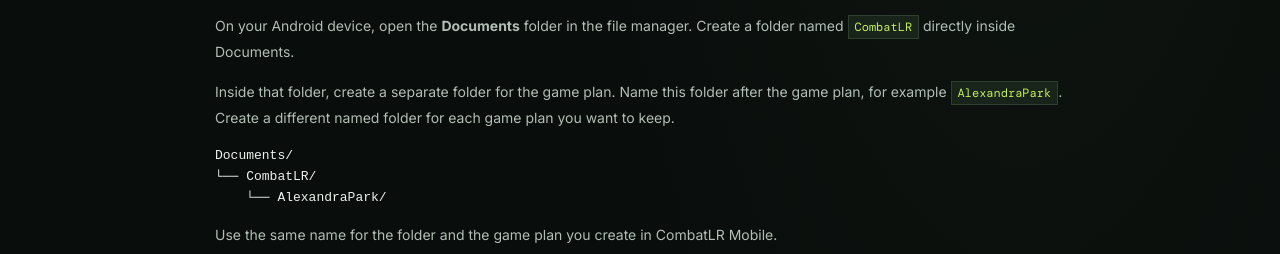
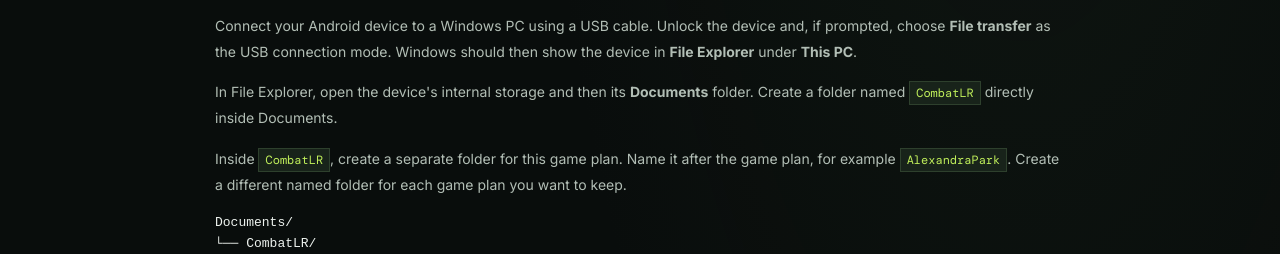
Before and after one commit to tonygoacher/combatlr-webpage, a plain HTML site: page guides/create-gameplans.html in a window 1280 px wide. Shown: the part 698-952 px from the top of the page. Drawn offline with nearby package versions, Linux system fonts and the light colour scheme; a web font is replaced by a local one.

Commit message:
Clarify USB folder setup for Android devices

```diff
--- a/guides/create-gameplans.html
+++ b/guides/create-gameplans.html
@@ -11,9 +11,9 @@
 <a class="guide-back" href="../index.html#getting-started">← Getting started</a><p class="eyebrow">GETTING STARTED / 02</p><h1>Create <span>gameplans.</span></h1>
 <p class="guide-intro">A game plan defines the match: which players are taking part, which teams they belong to, where the safe zones move, and what resources can be found around the battlefield.</p>
 <div class="guide-callout"><strong>You'll need</strong><p>An Android device, a MapBuilder site package and CombatLR Mobile. The app currently supports Android only. A tablet is recommended because the map editor and game-plan controls are easier to use on a larger screen.</p></div>
-<section class="guide-section"><h2>1. Prepare the CombatLR folders</h2><p>On your Android device, open the <strong>Documents</strong> folder in the file manager. Create a folder named <code>CombatLR</code> directly inside Documents.</p><p>Inside that folder, create a separate folder for the game plan. Name this folder after the game plan, for example <code>AlexandraPark</code>. Create a different named folder for each game plan you want to keep.</p><pre class="guide-code">Documents/
+<section class="guide-section"><h2>1. Prepare the CombatLR folders</h2><p>Connect your Android device to a Windows PC using a USB cable. Unlock the device and, if prompted, choose <strong>File transfer</strong> as the USB connection mode. Windows should then show the device in <strong>File Explorer</strong> under <strong>This PC</strong>.</p><p>In File Explorer, open the device's internal storage and then its <strong>Documents</strong> folder. Create a folder named <code>CombatLR</code> directly inside Documents.</p><p>Inside <code>CombatLR</code>, create a separate folder for this game plan. Name it after the game plan, for example <code>AlexandraPark</code>. Create a different named folder for each game plan you want to keep.</p><pre class="guide-code">Documents/
 └── CombatLR/
-    └── AlexandraPark/</pre><p>Use the same name for the folder and the game plan you create in CombatLR Mobile.</p></section>
+    └── AlexandraPark/</pre><p>Copy the MapBuilder site package files into the <code>AlexandraPark</code> folder using Windows File Explorer. Use the same name for the folder and the game plan you create in CombatLR Mobile.</p></section>
 <section class="guide-section"><h2>2. Start with a project and map</h2><p>Open CombatLR Mobile and create or select the game project you want to work on. Choose the site map package for the battlefield. Keep each game project's files together so its map and game plan stay associated.</p><p>Before adding game objects, check that the map is the correct location and that its scale and orientation look sensible.</p></section>
 <section class="guide-section"><h2>3. Configure players and teams</h2><p>Add the players who will take part and assign each one a player ID and team. CombatLR supports four team IDs:</p><ul class="guide-file-list"><li><code>0</code><span>Red</span></li><li><code>1</code><span>Blue</span></li><li><code>2</code><span>Yellow</span></li><li><code>3</code><span>Green</span></li></ul><p>Player IDs range from 0 to 127; player 0 is valid. Make sure every participating player has a unique ID. Set the friendly-fire rule to suit the game you want to run.</p></section>
 <section class="guide-section"><h2>4. Design the zones</h2><p>Use the zone timeline/editor to define how the safe area changes as the match progresses. Each zone has a start time and a lifespan. Lifespan controls how long the zone takes to transition, so adjacent zones can overlap rather than creating an abrupt jump.</p><p>Check the full timeline before saving. Make sure the sequence has no unintended gaps and that transition overlaps and zone durations create the pace you want.</p></section>
```
